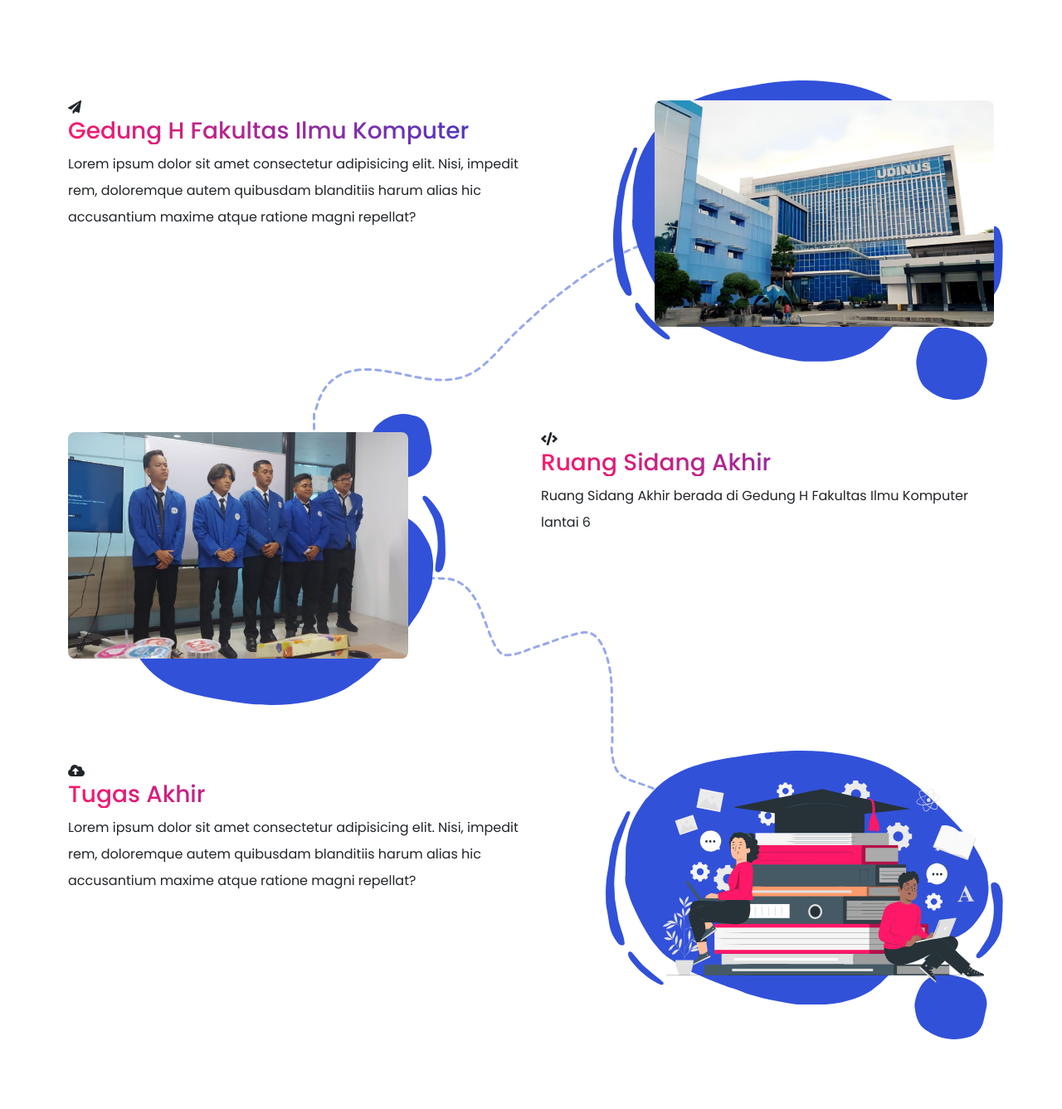
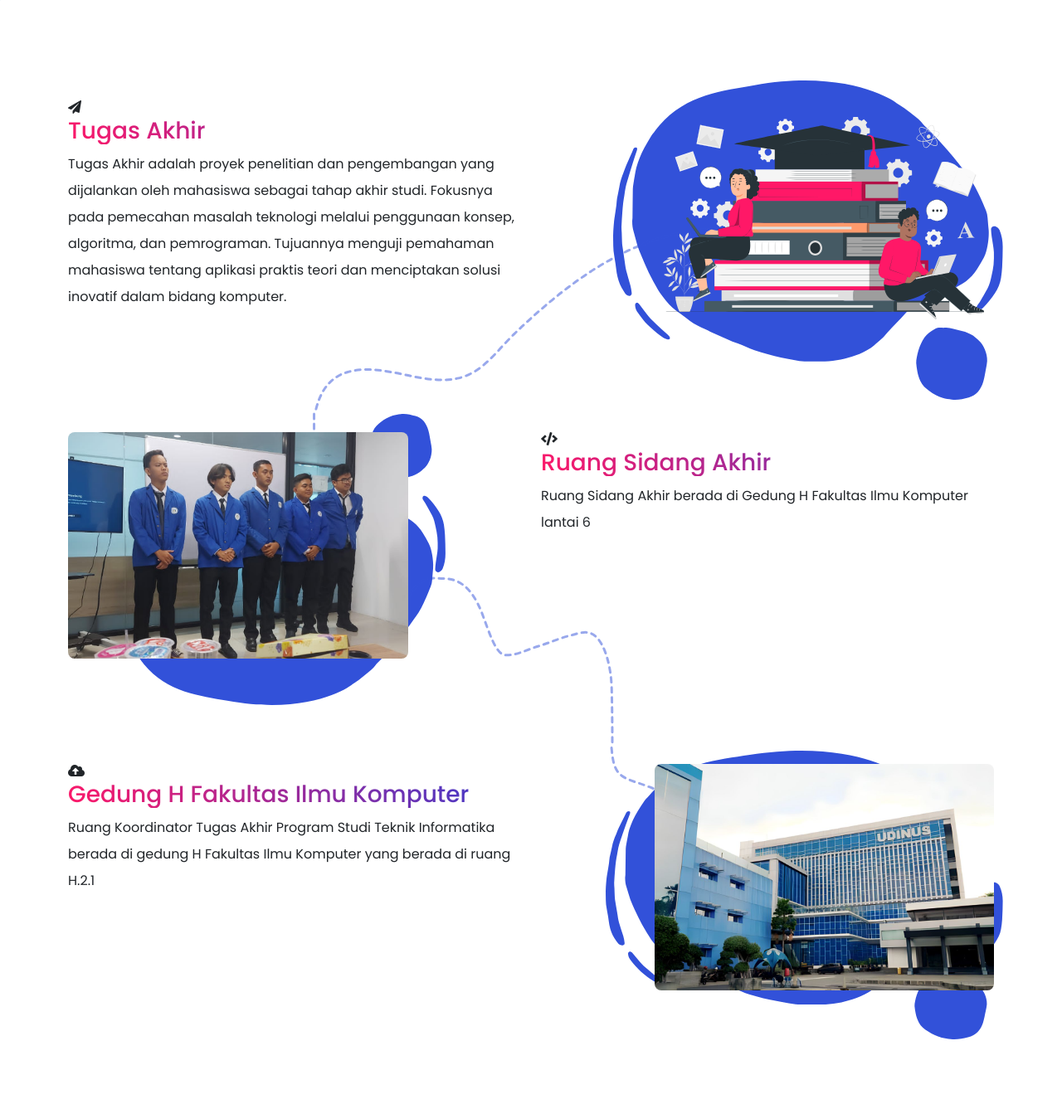
Before and after one commit to reinaldyakbar/project_sidang, a CodeIgniter app: page /project_sidang/ in a window 1280 px wide. Shown: the part 847-2184 px from the top of the page at 83% size. Run offline with CodeIgniter, Linux system fonts and the light colour scheme; data comes from the database, SQL or seed files in the repository; some libraries are stand-ins or nearby versions.

Commit message:
Update index.php

```diff
--- a/application/views/front-end/index.php
+++ b/application/views/front-end/index.php
@@ -65,17 +65,15 @@
             <div class="col-lg-6 col-md-6 col-sm-12 col-xs-12 services mt-4">
                 <div class="services__content" data-aos="fade-right" data-aos-duration="1000">
                     <div class="icon d-block fas fa-paper-plane"></div>
-                    <h3 class="display-3--title mt-1 txt-gradient">Gedung H Fakultas Ilmu Komputer</h3>
+                    <h3 class="display-3--title mt-1 txt-gradient">Tugas Akhir </h3>
                     <p class="lh-lg">
-                        Lorem ipsum dolor sit amet consectetur adipisicing elit. Nisi, impedit rem, doloremque
-                        autem quibusdam blanditiis harum alias hic accusantium maxime atque ratione magni
-                        repellat?
+                        Tugas Akhir adalah proyek penelitian dan pengembangan yang dijalankan oleh mahasiswa sebagai tahap akhir studi. Fokusnya pada pemecahan masalah teknologi melalui penggunaan konsep, algoritma, dan pemrograman. Tujuannya menguji pemahaman mahasiswa tentang aplikasi praktis teori dan menciptakan solusi inovatif dalam bidang komputer.
                     </p>
                 </div>
             </div>
             <div class="col-lg-6 col-md-6 col-sm-12 col-xs-12 services mt-4 text-end" data-aos="fade-left" data-aos-duration="1000">
                 <div>
-                    <img src="<?php echo base_url() ?>assets/front-end/assets/images/dinus600.jpg" alt="..." class="h-75 w-75">
+                    <img src="<?php echo base_url() ?>assets/front-end/assets/images/p2.svg" alt="..." class="h-75 w-75">
                 </div>
             </div>
         </div>
@@ -106,17 +104,15 @@
             <div class="col-lg-6 col-md-6 col-sm-12 col-xs-12 services mt-4">
                 <div class="services__content" data-aos="fade-right" data-aos-duration="1000">
                     <div class="icon d-block fas fa-cloud-upload-alt"></div>
-                    <h3 class="display-3--title mt-1 txt-gradient">Tugas Akhir</h3>
+                    <h3 class="display-3--title mt-1 txt-gradient">Gedung H Fakultas Ilmu Komputer</h3>
                     <p class="lh-lg">
-                        Lorem ipsum dolor sit amet consectetur adipisicing elit. Nisi, impedit rem, doloremque
-                        autem quibusdam blanditiis harum alias hic accusantium maxime atque ratione magni
-                        repellat?
+                        Ruang Koordinator Tugas Akhir Program Studi Teknik Informatika berada di gedung H Fakultas Ilmu Komputer yang berada di ruang H.2.1
                     </p>
                 </div>
             </div>
             <div class="col-lg-6 col-md-6 col-sm-12 col-xs-12 services mt-4 text-end" data-aos="fade-left" data-aos-duration="1000">
                 <div>
-                    <img src="<?php echo base_url() ?>assets/front-end/assets/images/p2.svg" alt="..." class="h-75 w-75">
+                    <img src="<?php echo base_url() ?>assets/front-end/assets/images/dinus600.jpg" alt="..." class="h-75 w-75">
                 </div>
             </div>
         </div>
```
